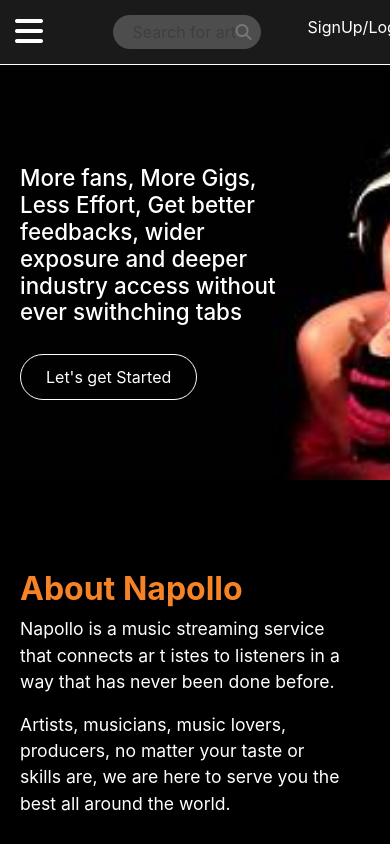
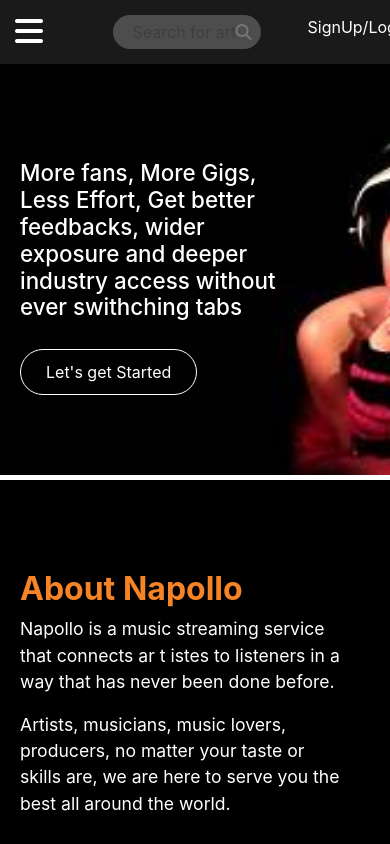
Before and after one commit to Klasss4Web/Napollo-Home, a React (Create React App) app: page / in a window 390 px wide. Shown: the top 844 px of the page. Built offline with nearby package versions, Linux system fonts and the light colour scheme.

Commit message:
fixed the gaps between sections in the mobile view

```diff
--- a/src/components/ComponentStyles.css
+++ b/src/components/ComponentStyles.css
@@ -7,7 +7,7 @@ h3 {
 
 .get-started {
   position: relative;
-  top: 65px;
+  top: 60px;
   max-width: 100%;
   background: url("../images/background.jpg") no-repeat center;
   background-size: cover;
@@ -685,7 +685,7 @@ h3 {
 /***********************Trending Music Styles******************/
 .trending-music {
   position: relative;
-  top: 70px;
+  top: 60px;
   background:#f68426;
   color: #000;
   padding-left: 20px;
@@ -1153,7 +1153,7 @@ h3 {
 /*****************Testimonials*********************/
 .testimonials {
   position: relative;
-  top: 70px;
+  top: 60px;
   background: #000;
   padding-top: 100px;
   padding-bottom: 100px;
```
